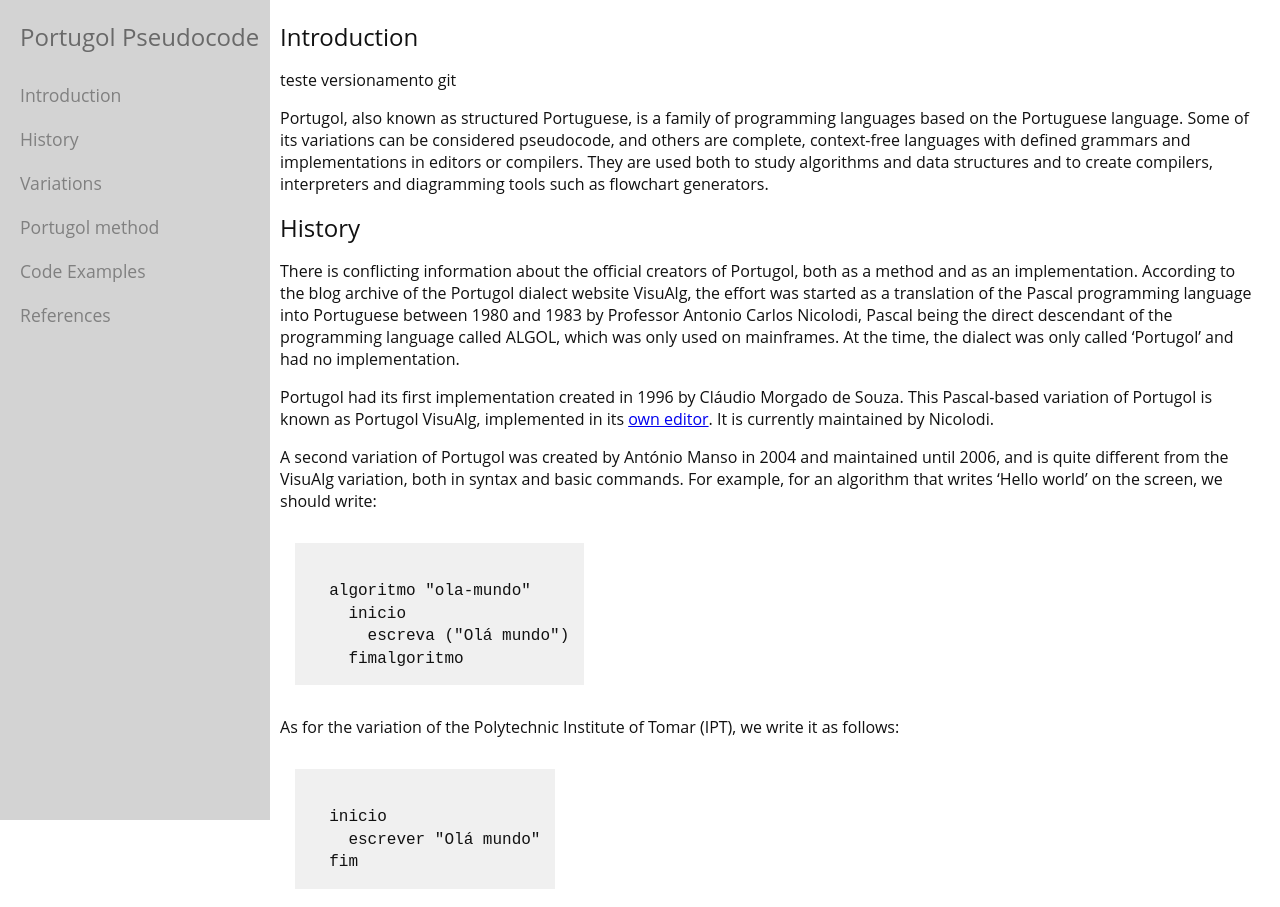
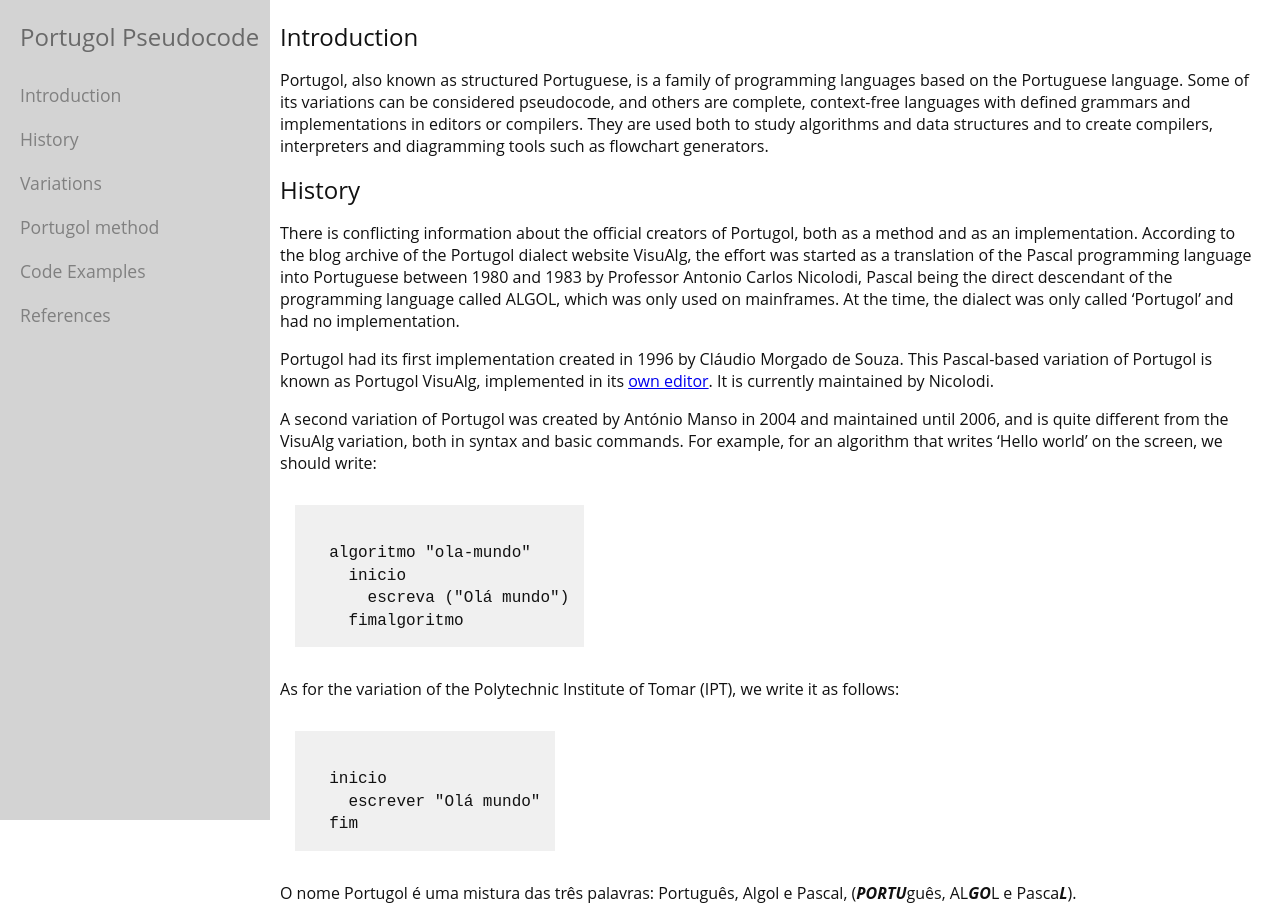
Before and after one commit to MirellaAdriano/documentation-page, a plain HTML site: page index.html in a window 1280 px wide. Shown: the top 907 px of the page. Drawn offline with Linux system fonts and the light colour scheme.

Commit message:
finalizando conexão github

```diff
--- a/index.html
+++ b/index.html
@@ -25,7 +25,6 @@
         <section class="main-section" id="introduction">
           <header>Introduction</header>
 
-          <p>teste versionamento git</p>
           <p>Portugol, also known as structured Portuguese, is a family of programming languages based on the Portuguese language. Some of its variations can be considered pseudocode, and others are complete, context-free languages with defined grammars and implementations in editors or compilers. They are used both to study algorithms and data structures and to create compilers, interpreters and diagramming tools such as flowchart generators.</p>
       <p></p>
     </section>
```
